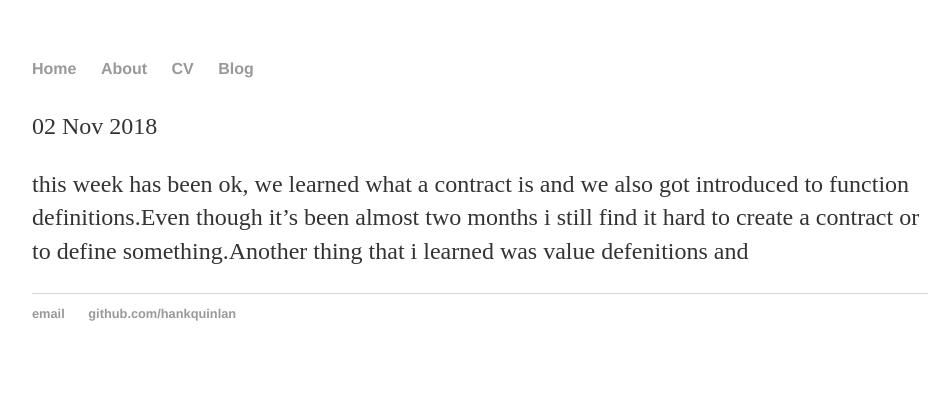
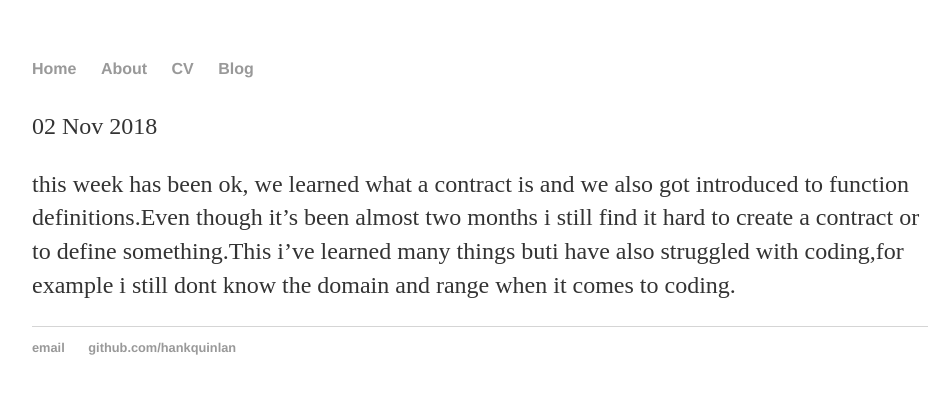
Before and after one commit to vianelkac0557/vianelkac0557.github.io, a Jekyll site: the page built from _posts/2018-11-2-weekly-reflection.md, in a window 1280 px wide. Shown: the top 394 px of the page, without its empty margins (160-1110 px from the left). Built offline with Jekyll 4.4.1, drawn with Linux system fonts in a browser that asks for light colours; our own code applies the rules of GitHub Pages for plain Markdown files.

Commit message:
Update 2018-11-2-weekly-reflection.md

```diff
--- a/_posts/2018-11-2-weekly-reflection.md
+++ b/_posts/2018-11-2-weekly-reflection.md
@@ -2,4 +2,4 @@
 title:"vianelka's weekly reflection"
 date:2018-11-2
 ---
-this week has been ok, we learned what a contract is and we also got introduced to function definitions.Even though it's been almost two months i still find it hard to create a contract or to define something.Another thing that i learned was value defenitions and
+this week has been ok, we learned what a contract is and we also got introduced to function definitions.Even though it's been almost two months i still find it hard to create a contract or to define something.This i've learned many things buti have also struggled with coding,for example i still dont know the domain and range when it comes to coding.
```
